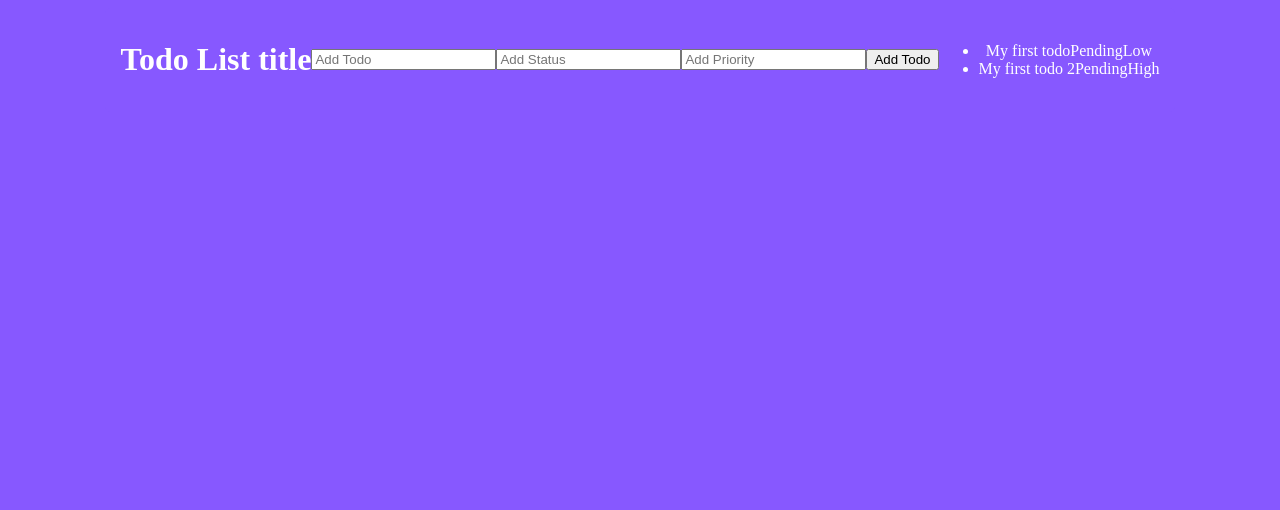
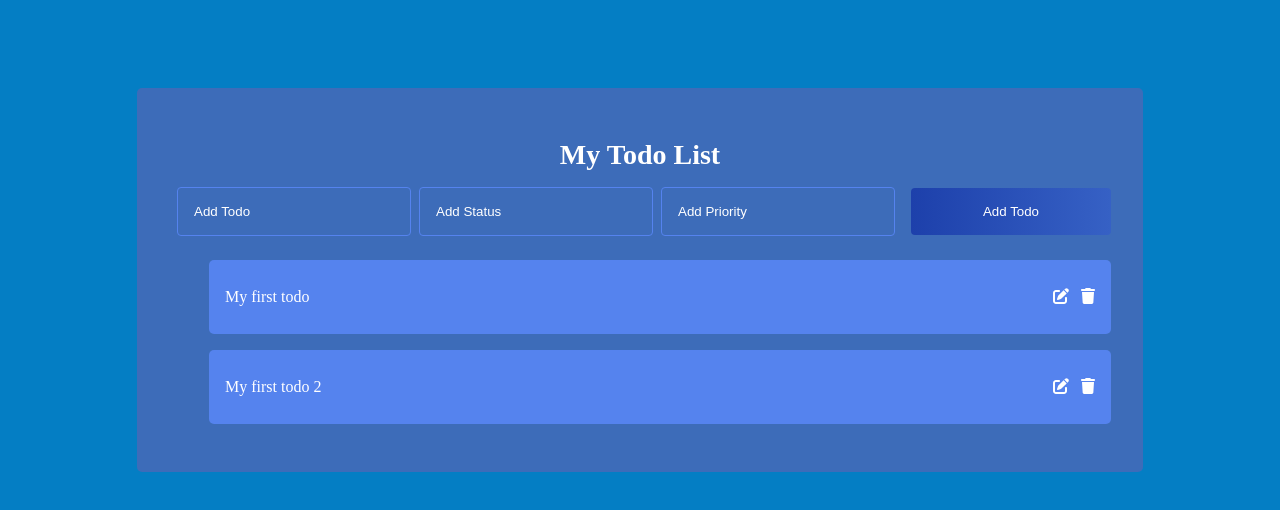
Before and after one commit to Landali/todo-list, a React (Create React App) app: page / in a window 1280 px wide. Shown: the top 510 px of the page. Built offline with nearby package versions, Linux system fonts and the light colour scheme.

Commit message:
add component styling and todo form created

```diff
--- a/package.json
+++ b/package.json
@@ -3,6 +3,9 @@
   "version": "0.1.0",
   "private": true,
   "dependencies": {
+    "@fortawesome/fontawesome-svg-core": "^6.5.1",
+    "@fortawesome/free-solid-svg-icons": "^6.5.1",
+    "@fortawesome/react-fontawesome": "^0.2.0",
     "@testing-library/jest-dom": "^5.17.0",
     "@testing-library/react": "^13.4.0",
     "@testing-library/user-event": "^13.5.0",
--- a/src/components/AddTodoForm/AddTodoForm.js
+++ b/src/components/AddTodoForm/AddTodoForm.js
@@ -27,7 +27,7 @@ export const AddTodoForm = ({ classname }) => {
                 placeholder='Add Todo'
                 value={newTodo.todo}
                 name={'todo'}
-                className={styles['todo-input']}
+                className={styles.todoInput}
                 onChange={onChangeTodoInput}
             ></input>
             <input
@@ -35,7 +35,7 @@ export const AddTodoForm = ({ classname }) => {
                 placeholder='Add Status'
                 value={newTodo.status}
                 name={'status'}
-                className={styles['todo-input']}
+                className={styles.todoInput}
                 onChange={onChangeTodoInput}
             ></input>
             <input
@@ -43,11 +43,11 @@ export const AddTodoForm = ({ classname }) => {
                 placeholder='Add Priority'
                 value={newTodo.priority}
                 name={'priority'}
-                className={styles['todo-input']}
+                className={styles.todoInput}
                 onChange={onChangeTodoInput}
             ></input>
             <button
-                className='todo-submit'
+                className={styles.todoSubmit}
             >Add Todo</button>
         </form>)
 }
--- a/src/components/AddTodoForm/styles.module.css
+++ b/src/components/AddTodoForm/styles.module.css
@@ -1,7 +1,43 @@
 .main {
+    width: 100%;
+    margin-bottom: 1rem;
+}
+
+.form {}
+
+.todoInput {
+    outline: none;
+    background: none;
+    border-radius: 4px 4px 4px 4px;
+    border: 1px solid #5583EE;
+    padding: 1rem 1rem;
+    margin-left: 0.5rem;
+    margin-top: 0.5rem;
+    margin-bottom: 0.5rem;
+    width: 200px;
+    color: #fff;
 
 }
 
-.form {
+.todoInput::placeholder {
+    color: #fff;
+    opacity: 1;
+    /* Firefox */
+}
 
+.todoSubmit {
+    padding: 1rem 1rem;
+    border: none;
+    border-radius: 4px 4px 4px 4px;
+    cursor: pointer;
+    outline: none;
+    background: linear-gradient(90deg,
+            rgb(29, 64, 171) 0%,
+            rgb(54, 97, 197) 100%);
+    color: #fff;
+    text-transform: capitalize;
+    margin-top: 0.5rem;
+    margin-bottom: 0.5rem;
+    margin-left: 1rem;
+    width: 200px;
 }
--- a/src/components/App/App.js
+++ b/src/components/App/App.js
@@ -1,6 +1,6 @@
 import styles from './styles.module.css'
 import { useTodoListContext } from 'providers/TodoListProvider';
-import { TodoList } from 'components';
+import { Todo } from 'components';
 
 
 export const App = () => {
@@ -13,8 +13,8 @@ export const App = () => {
 
   return (
     <div className={styles.main} >
-      <TodoList list={todoList} addTodo={addTodo}>
-      </TodoList>
+      <Todo list={todoList} addTodo={addTodo}/>
+
     </div>
   );
 }
--- /dev/null
+++ b/src/components/Todo/Todo.js
@@ -0,0 +1,15 @@
+import styles from './styles.module.css'
+import { AddTodoForm } from 'components/AddTodoForm'
+import { TodoList } from 'components/TodoList'
+
+
+export const Todo = ({ list, addTodo }) => {
+    console.log('my list', list)
+    return (
+        <div className={styles.main}>
+            <h1 className={styles.todoTitle}>My Todo List</h1>
+            <AddTodoForm></AddTodoForm>
+            <TodoList list={list} addTodo={addTodo}></TodoList>
+        </div>
+    )
+}
--- /dev/null
+++ b/src/components/Todo/index.js
@@ -0,0 +1 @@
+export * from './Todo'
--- /dev/null
+++ b/src/components/Todo/styles.module.css
@@ -0,0 +1,14 @@
+.main {
+    background: #3d6cb9;
+    margin-top: 5rem;
+    padding: 2rem;
+    border-radius: 5px;
+    flex-direction: column;
+
+}
+
+.todoTitle {
+    color: #fff;
+    margin-bottom: 0.5rem;
+    font-size: 1.75rem;
+}
--- a/src/components/TodoList/TodoList.js
+++ b/src/components/TodoList/TodoList.js
@@ -1,21 +1,25 @@
 import { AddTodoForm } from 'components/AddTodoForm'
 import styles from './styles.module.css'
+import { FontAwesomeIcon } from '@fortawesome/react-fontawesome'
+import { faPenToSquare } from '@fortawesome/free-solid-svg-icons'
+import { faTrash } from '@fortawesome/free-solid-svg-icons'
 
 export const TodoList = ({ list, addTodo }) => {
 
     return (
         <div className={styles.main} >
-            <h1> Todo List title </h1>
-            <AddTodoForm classname={'form'}></AddTodoForm>
             <ul>
                 {list.map((todo, index) =>
-                    <li key={index}>
-                        <span>{todo.todo}</span>
-                        <span>{todo.status}</span>
-                        <span>{todo.priority}</span>
-                    </li>
-                )}
-            </ul>
-        </div>
+                    <div className={styles.myTodo}>
+                        <p className={styles[todo.status]} onClick={(e) => console.log(e)}>{todo.todo}</p>
+                        <div>
+                            <FontAwesomeIcon className={styles.editTodo} icon={faPenToSquare} onClick={() => console.log(todo)} />
+                            <FontAwesomeIcon className={styles.deleteTodo} icon={faTrash} onClick={() => console.log(todo)} />
+                        </div>
+                    </div>
+                )
+                }
+            </ul >
+        </div >
     )
 }
--- a/src/components/TodoList/styles.module.css
+++ b/src/components/TodoList/styles.module.css
@@ -1,10 +1,35 @@
-.main {
+.main {}
+
+.myTodo {
     display: flex;
     justify-content: space-between;
     align-items: center;
-    background: #8758ff;
+    background: #5583EE;
     color: #fff;
     padding: 0.75rem 1rem;
     border-radius: 5px;
     margin-bottom: 1rem;
+
 }
+
+
+.pending {
+    color: #fff;
+    cursor: pointer;
+}
+
+.complete {
+    color: #c5aeff;
+    text-decoration: line-through;
+    cursor: pointer;
+}
+
+.fa-trash {
+    margin-left: 0.75rem;
+  }
+
+.editTodo,
+.deleteTodo {
+    cursor: pointer;
+    margin-left: 0.75rem;
+}
--- a/src/components/index.js
+++ b/src/components/index.js
@@ -1,3 +1,4 @@
 export * from './App'
 export * from './TodoList'
 export * from './AddTodoForm'
+export * from './Todo'
--- a/src/index.css
+++ b/src/index.css
@@ -1,5 +1,5 @@
 body {
-  background: #8758ff;
+  background: #047ec4;
   display: flex;
   justify-content: center;
   align-items: center;
--- a/src/providers/TodoListProvider.js
+++ b/src/providers/TodoListProvider.js
@@ -3,8 +3,8 @@ const { createContext, useState, useContext } = require("react");
 const TodoContext = createContext();
 
 const defaultTodoState = [
-    { todo: 'My first todo', status: 'Pending', priority: 'Low' },
-    { todo: 'My first todo 2', status: 'Pending', priority: 'High' },
+    { todo: 'My first todo', status: 'pending', priority: 'low' },
+    { todo: 'My first todo 2', status: 'pending', priority: 'high' },
 ]
 
 const TodoListProvider = ({ children }) => {
```
Also changed, not shown: 1 other file (tests, documents, lock files or other folders).
